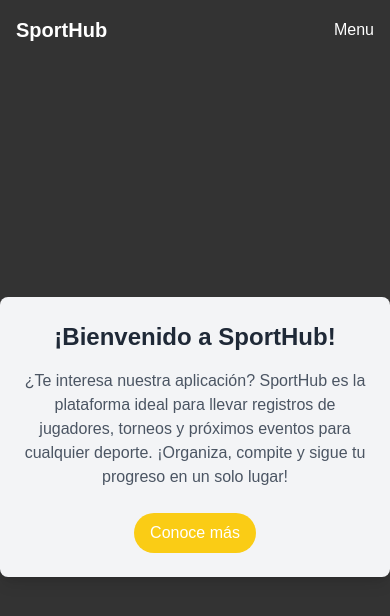
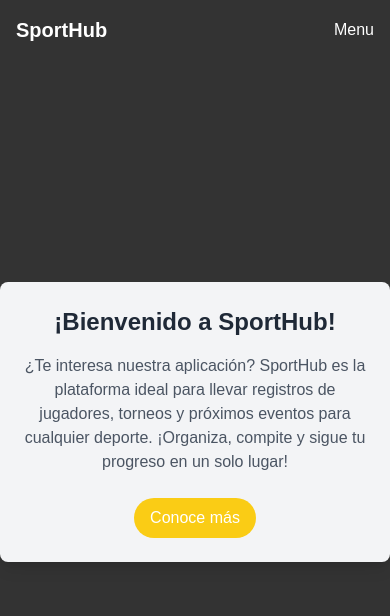
Before and after one commit to AlvaroAndres123/SportHub, a Next.js app: page / in a window 390 px wide. Shown: the top 616 px of the page. Built offline with nearby package versions, Linux system fonts and the light colour scheme.

Commit message:
Otro cambio al margin del welcome

```diff
--- a/components/start/welcome.tsx
+++ b/components/start/welcome.tsx
@@ -2,7 +2,7 @@ import React from 'react';
 
 const Welcome = () => {
   return (
-    <div className="bg-gray-100 p-6 sm:p-8 lg:p-10 rounded-lg shadow-lg text-center max-w-4xl mx-auto mt-[-90px] sm:mt-[-80px] lg:mt-[-70px]">
+    <div className="bg-gray-100 p-6 sm:p-8 lg:p-10 rounded-lg shadow-lg text-center max-w-4xl mx-auto mt-[-120px] sm:mt-[-80px] lg:mt-[-70px]">
       <h1 className="text-2xl sm:text-3xl lg:text-4xl font-bold text-gray-800 mb-4">
         ¡Bienvenido a SportHub!
       </h1>
```
